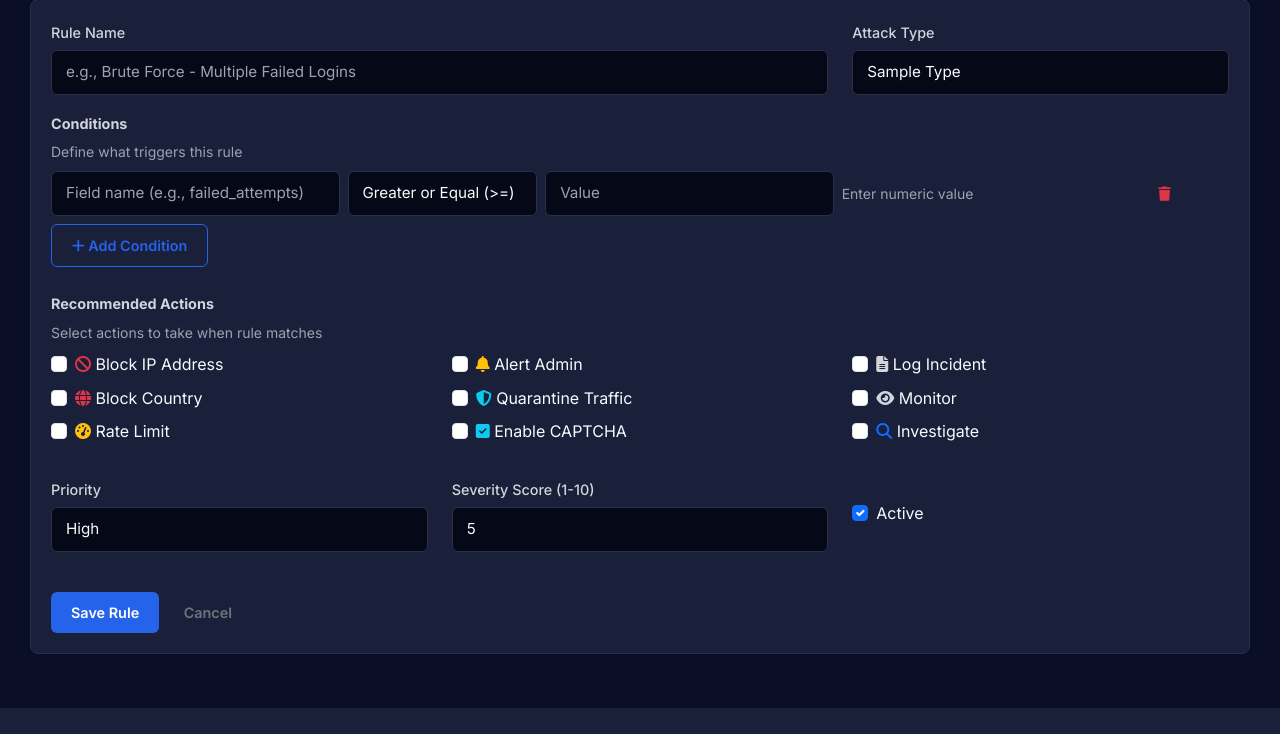
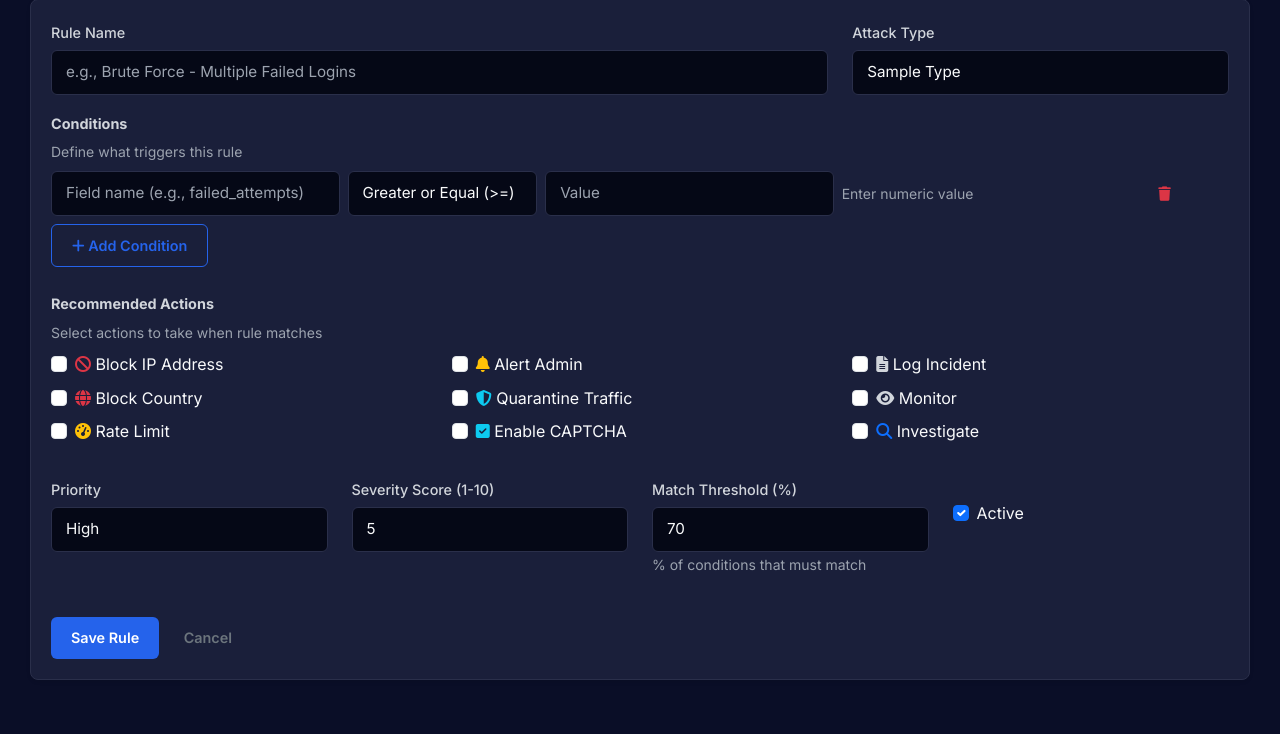
Before and after one commit to tangheng05/Cybersecurity-Incident-Response-Expert-System, a Flask app: page /rules/create in a window 1280 px wide. Shown: the part 187-921 px from the top of the page. Before the commit the page ends 895 px from the top, so only its background shows below. Run offline with Flask 3, Linux system fonts and the light colour scheme; a user stored in the database is signed in; tables that the repository leaves empty hold one stand-in row (values such as "Sample post").

Commit message:
Add configurable match threshold to rules
Introduces a match_threshold field to the Rule model, forms, and UI, allowing each rule to specify the percentage of conditions that must match for activation. Updates the inference engine to use this configurable threshold instead of a hardcoded value, centralizes action priorities in config, and adds a migration script to update existing database records. Enhances rule creation and editing templates to support the new field.

```diff
--- a/app/forms/rule_forms.py
+++ b/app/forms/rule_forms.py
@@ -47,6 +47,13 @@ class RuleForm(FlaskForm):
         default=5
     )
 
+    match_threshold = IntegerField(
+        'Match Threshold (%)',
+        validators=[DataRequired(), NumberRange(min=1, max=100)],
+        default=70,
+        render_kw={'placeholder': '70'}
+    )
+
     is_active = BooleanField('Active', default=True)
 
     submit = SubmitField('Save Rule')
--- a/app/models/rule.py
+++ b/app/models/rule.py
@@ -12,6 +12,7 @@ class Rule(db.Model):
     actions = db.Column(db.JSON, nullable=False)  # JSON array of action strings
     priority = db.Column(db.String(20), default='medium', nullable=False)  # high, medium, low
     severity_score = db.Column(db.Integer, default=5, nullable=False)  # 1-10
+    match_threshold = db.Column(db.Float, default=0.7, nullable=False)  # 0.0-1.0, percentage of conditions that must match
     is_active = db.Column(db.Boolean, default=True, nullable=False)
     created_at = db.Column(db.DateTime, default=datetime.utcnow, nullable=False)
     updated_at = db.Column(db.DateTime, default=datetime.utcnow, onupdate=datetime.utcnow, nullable=False)
--- a/app/routes/rule_routes.py
+++ b/app/routes/rule_routes.py
@@ -41,6 +41,7 @@ def create():
                 'actions': json.loads(form.actions.data),
                 'priority': form.priority.data,
                 'severity_score': form.severity_score.data,
+                'match_threshold': form.match_threshold.data,
                 'is_active': form.is_active.data,
             }
             rule = RuleService.create(data)
@@ -74,6 +75,7 @@ def edit(rule_id: int):
                 'actions': json.loads(form.actions.data),
                 'priority': form.priority.data,
                 'severity_score': form.severity_score.data,
+                'match_threshold': form.match_threshold.data,
                 'is_active': form.is_active.data,
             }
             RuleService.update(rule, data)
@@ -88,6 +90,7 @@ def edit(rule_id: int):
     if not form.is_submitted():
         form.conditions.data = json.dumps(rule.conditions, indent=2)
         form.actions.data = json.dumps(rule.actions, indent=2)
+        form.match_threshold.data = int(rule.match_threshold * 100)  # Convert 0.7 -> 70
 
     return render_template('rules/edit.html', form=form, rule=rule)
 
--- a/app/templates/rules/create.html
+++ b/app/templates/rules/create.html
@@ -189,7 +189,7 @@ block content %}
 
       <!-- Priority and Severity -->
       <div class="row">
-        <div class="col-md-4">
+        <div class="col-md-3">
           <div class="mb-3">
             {{ form.priority.label(class="form-label") }} {{
             form.priority(class="form-select" + (" is-invalid" if
@@ -200,7 +200,7 @@ block content %}
             {% endif %}
           </div>
         </div>
-        <div class="col-md-4">
+        <div class="col-md-3">
           <div class="mb-3">
             {{ form.severity_score.label(class="form-label") }} {{
             form.severity_score(class="form-control" + (" is-invalid" if
@@ -213,7 +213,23 @@ block content %}
             {% endif %}
           </div>
         </div>
-        <div class="col-md-4">
+        <div class="col-md-3">
+          <div class="mb-3">
+            {{ form.match_threshold.label(class="form-label") }} {{
+            form.match_threshold(class="form-control" + (" is-invalid" if
+            form.match_threshold.errors else "")) }} {% if
+            form.match_threshold.errors %}
+            <div class="invalid-feedback">
+              {% for error in form.match_threshold.errors %}{{ error }}{% endfor
+              %}
+            </div>
+            {% endif %}
+            <small class="form-text text-muted"
+              >% of conditions that must match</small
+            >
+          </div>
+        </div>
+        <div class="col-md-3">
           <div class="mb-3 mt-4">
             <div class="form-check">
               {{ form.is_active(class="form-check-input") }} {{
```
Also changed, not shown: app/services/inference_engine.py (+14 -14 lines), app/services/rule_service.py (+8 -0 lines), app/templates/rules/edit.html (+19 -3 lines), config.py (+14 -0 lines), scripts/migrate_match_threshold.py (added, +73 -0 lines).
